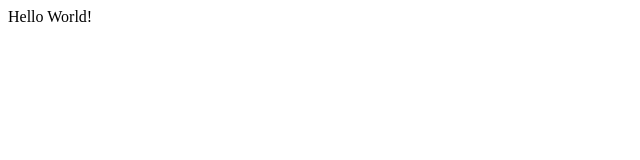
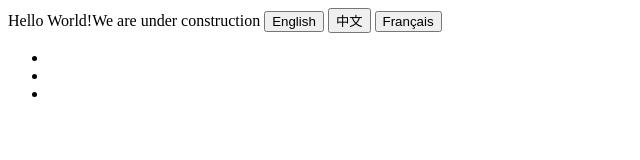
Before and after one commit to lilei7777/Main, a plain HTML site: page index.html in a window 1280 px wide. Shown: the whole page, without its empty margins (0-640 px from the left). Drawn offline with Linux system fonts and the light colour scheme.

Commit message:
Add files via upload
Signed-off-by: Li Lei <118121107+lilei7777@users.noreply.github.com>

```diff
--- a/index.html
+++ b/index.html
@@ -1 +1,9 @@
-<p1>Hello World!</p1>
+<p1>Hello World!We are under construction</p1>
+<button class="translate" id="en-gb">English</button>
+<button class="translate" id="zh-cn">中文</button>
+<button class="translate" id="fr-ca">Français</button>
+<ul>
+  <li class="lang" key="HOME"></li>
+  <li class="lang" key="ABOUT"></li>
+  <li class="lang" key="CONTACT"></li>
+</ul>
```
